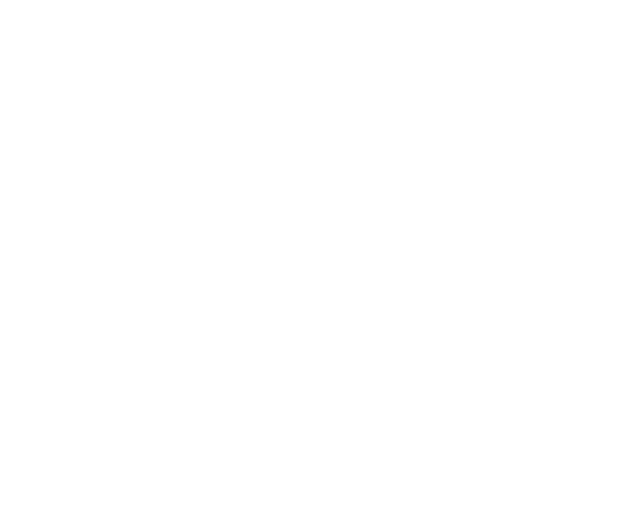
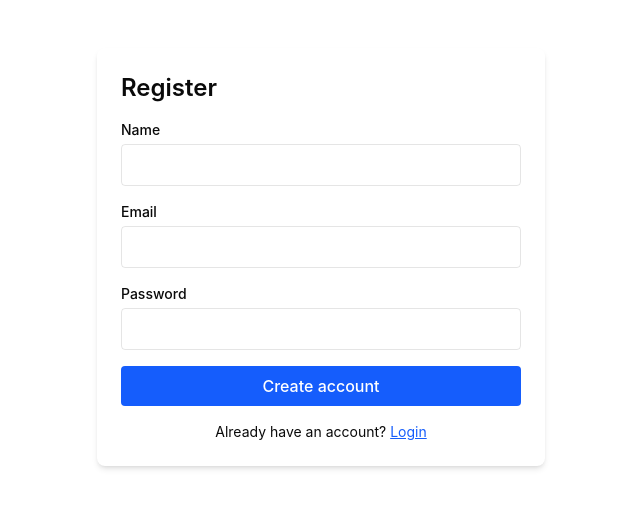
Before and after one commit to nizamiaa/OYUNCHU.AZ, a React (Vite) app: page /register in a window 1280 px wide. Before the commit this address had no page. Shown: the top 508 px of the page, without its empty margins (319-959 px from the left). Built offline with nearby package versions, Linux system fonts and the light colour scheme.

Commit message:
Login/Register section added

```diff
--- a/src/app/App.tsx
+++ b/src/app/App.tsx
@@ -4,6 +4,8 @@
 import ProductsManagement from './components/admin/ProductsManagement';
 import OrdersManagement from './components/admin/OrdersManagement';
 import UsersManagement from './components/admin/UsersManagement';
+import LoginPage from './components/LoginPage';
+import RegisterPage from './components/RegisterPage';
 import BasketPage from './components/BasketPage';
 
 export default function App() {
@@ -12,6 +14,8 @@
       <Routes>
         <Route path="/" element={<HomePage />} />
         <Route path="/admin" element={<AdminDashboard />} />
+        <Route path="/login" element={<LoginPage />} />
+        <Route path="/register" element={<RegisterPage />} />
         <Route path="/admin/products" element={<ProductsManagement />} />
         <Route path="/admin/orders" element={<OrdersManagement />} />
         <Route path="/admin/users" element={<UsersManagement />} />
--- a/src/app/components/Header.tsx
+++ b/src/app/components/Header.tsx
@@ -1,4 +1,5 @@
 import { Search, Heart, ShoppingCart, Menu, User, Globe } from 'lucide-react';
+import React, { useState, useEffect } from 'react';
 import { Link } from 'react-router-dom';
 
 export default function Header() {
@@ -11,28 +12,39 @@
     'Accessories'
   ];
 
+  const [modal, setModal] = useState<{ open: boolean; mode: 'login' | 'register' }>({
+    open: false,
+    mode: 'login'
+  });
+
+  // 🔒 Scroll lock when modal open
+  useEffect(() => {
+    document.body.style.overflow = modal.open ? 'hidden' : 'auto';
+  }, [modal.open]);
+
   return (
     <header className="bg-white shadow-md sticky top-0 z-50">
       {/* Top Header */}
       <div className="bg-blue-600 text-white py-2 px-4">
         <div className="container mx-auto flex justify-between items-center">
-          {/* Logo */}
           <Link to="/" className="text-2xl font-bold">
-            GameZone
+            Oyunchu
           </Link>
 
-          {/* Middle: Campaigns & Affiliates */}
           <div className="flex gap-6">
             <button className="hover:text-orange-400 transition">Campaigns</button>
             <button className="hover:text-orange-400 transition">Affiliates</button>
           </div>
 
-          {/* Right: Login/Register & Language */}
           <div className="flex items-center gap-4">
-            <button className="flex items-center gap-2 hover:text-orange-400 transition">
+            <button
+              onClick={() => setModal({ open: true, mode: 'login' })}
+              className="flex items-center gap-2 hover:text-orange-400 transition"
+            >
               <User size={20} />
-              <span>Login / Register</span>
+              <span>Login</span>
             </button>
+
             <button className="flex items-center gap-2 hover:text-orange-400 transition">
               <Globe size={20} />
               <span>EN</span>
@@ -44,14 +56,13 @@
       {/* Bottom Header */}
       <div className="bg-white py-3 px-4 border-b">
         <div className="container mx-auto flex justify-between items-center">
-          {/* Categories Directory */}
+          {/* Categories */}
           <div className="relative group">
             <button className="flex items-center gap-2 bg-orange-500 text-white px-4 py-2 rounded-lg hover:bg-orange-600 transition">
               <Menu size={20} />
               <span>All Categories</span>
             </button>
 
-            {/* Dropdown Menu */}
             <div className="absolute hidden group-hover:block top-full left-0 mt-1 bg-white shadow-xl rounded-lg w-64 py-2 border">
               {categories.map((category, index) => (
                 <button
@@ -64,7 +75,7 @@
             </div>
           </div>
 
-          {/* Search Bar */}
+          {/* Search */}
           <div className="flex-1 mx-8">
             <div className="relative">
               <input
@@ -78,7 +89,7 @@
             </div>
           </div>
 
-          {/* Favorites & Cart */}
+          {/* Icons */}
           <div className="flex items-center gap-4">
             <button className="relative p-2 hover:bg-gray-100 rounded-lg transition">
               <Heart size={24} className="text-blue-600" />
@@ -86,15 +97,95 @@
                 0
               </span>
             </button>
-            <Link to="/basket" className="relative p-2 hover:bg-gray-100 rounded-lg transition">
+            <button className="relative p-2 hover:bg-gray-100 rounded-lg transition">
               <ShoppingCart size={24} className="text-blue-600" />
               <span className="absolute -top-1 -right-1 bg-orange-500 text-white text-xs w-5 h-5 rounded-full flex items-center justify-center">
                 0
               </span>
-            </Link>
+            </button>
           </div>
         </div>
       </div>
+
+      {/* 🔥 MODAL + BLUR */}
+      {modal.open && (
+        <div className="fixed inset-0 z-[999] flex items-center justify-center">
+          {/* Blur Overlay */}
+          <div
+            className="absolute inset-0 bg-black/40 backdrop-blur-md"
+            onClick={() => setModal({ ...modal, open: false })}
+          />
+
+          {/* Modal */}
+          <div className="relative z-10 bg-white rounded-xl shadow-2xl w-full max-w-md mx-4 p-6">
+            <div className="flex justify-between items-center mb-4">
+              <h3 className="text-lg font-semibold">
+                {modal.mode === 'login' ? 'Login' : 'Register'}
+              </h3>
+              <button
+                className="text-gray-500 hover:text-black"
+                onClick={() => setModal({ ...modal, open: false })}
+              >
+                ✕
+              </button>
+            </div>
+
+            {modal.mode === 'login' ? (
+              <form className="space-y-4">
+                <div>
+                  <label className="block text-sm font-medium mb-1">Email</label>
+                  <input type="email" required className="w-full px-3 py-2 border rounded" />
+                </div>
+                <div>
+                  <label className="block text-sm font-medium mb-1">Password</label>
+                  <input type="password" required className="w-full px-3 py-2 border rounded" />
+                </div>
+                <button className="w-full bg-blue-600 text-white py-2 rounded">
+                  Sign in
+                </button>
+                <p className="text-sm text-center">
+                  Don&apos;t have an account?{' '}
+                  <button
+                    type="button"
+                    className="text-blue-600 underline"
+                    onClick={() => setModal({ open: true, mode: 'register' })}
+                  >
+                    Register
+                  </button>
+                </p>
+              </form>
+            ) : (
+              <form className="space-y-4">
+                <div>
+                  <label className="block text-sm font-medium mb-1">Name</label>
+                  <input type="text" required className="w-full px-3 py-2 border rounded" />
+                </div>
+                <div>
+                  <label className="block text-sm font-medium mb-1">Email</label>
+                  <input type="email" required className="w-full px-3 py-2 border rounded" />
+                </div>
+                <div>
+                  <label className="block text-sm font-medium mb-1">Password</label>
+                  <input type="password" required className="w-full px-3 py-2 border rounded" />
+                </div>
+                <button className="w-full bg-blue-600 text-white py-2 rounded">
+                  Create account
+                </button>
+                <p className="text-sm text-center">
+                  Already have an account?{' '}
+                  <button
+                    type="button"
+                    className="text-blue-600 underline"
+                    onClick={() => setModal({ open: true, mode: 'login' })}
+                  >
+                    Login
+                  </button>
+                </p>
+              </form>
+            )}
+          </div>
+        </div>
+      )}
     </header>
   );
 }
--- /dev/null
+++ b/src/app/components/LoginPage.tsx
@@ -0,0 +1,54 @@
+import React, { useState } from 'react';
+import { Link, useNavigate } from 'react-router-dom';
+
+export default function LoginPage() {
+  const [email, setEmail] = useState('');
+  const [password, setPassword] = useState('');
+  const navigate = useNavigate();
+
+  function handleSubmit(e: React.FormEvent) {
+    e.preventDefault();
+    // TODO: replace with real auth
+    console.log('login', { email, password });
+    navigate('/');
+  }
+
+  return (
+    <div className="container mx-auto px-4 py-12">
+      <div className="max-w-md mx-auto bg-white shadow-md rounded-lg p-6">
+        <h2 className="text-2xl font-semibold mb-4">Login</h2>
+        <form onSubmit={handleSubmit} className="space-y-4">
+          <div>
+            <label className="block text-sm font-medium mb-1">Email</label>
+            <input
+              type="email"
+              value={email}
+              onChange={(e) => setEmail(e.target.value)}
+              required
+              className="w-full px-3 py-2 border rounded"
+            />
+          </div>
+
+          <div>
+            <label className="block text-sm font-medium mb-1">Password</label>
+            <input
+              type="password"
+              value={password}
+              onChange={(e) => setPassword(e.target.value)}
+              required
+              className="w-full px-3 py-2 border rounded"
+            />
+          </div>
+
+          <button type="submit" className="w-full bg-blue-600 text-white py-2 rounded">
+            Sign in
+          </button>
+        </form>
+
+        <p className="text-sm text-center mt-4">
+          Don't have an account? <Link to="/register" className="text-blue-600 underline">Register</Link>
+        </p>
+      </div>
+    </div>
+  );
+}
--- /dev/null
+++ b/src/app/components/RegisterPage.tsx
@@ -0,0 +1,66 @@
+import React, { useState } from 'react';
+import { Link, useNavigate } from 'react-router-dom';
+
+export default function RegisterPage() {
+  const [name, setName] = useState('');
+  const [email, setEmail] = useState('');
+  const [password, setPassword] = useState('');
+  const navigate = useNavigate();
+
+  function handleSubmit(e: React.FormEvent) {
+    e.preventDefault();
+    // TODO: replace with real registration
+    console.log('register', { name, email, password });
+    navigate('/');
+  }
+
+  return (
+    <div className="container mx-auto px-4 py-12">
+      <div className="max-w-md mx-auto bg-white shadow-md rounded-lg p-6">
+        <h2 className="text-2xl font-semibold mb-4">Register</h2>
+        <form onSubmit={handleSubmit} className="space-y-4">
+          <div>
+            <label className="block text-sm font-medium mb-1">Name</label>
+            <input
+              type="text"
+              value={name}
+              onChange={(e) => setName(e.target.value)}
+              required
+              className="w-full px-3 py-2 border rounded"
+            />
+          </div>
+
+          <div>
+            <label className="block text-sm font-medium mb-1">Email</label>
+            <input
+              type="email"
+              value={email}
+              onChange={(e) => setEmail(e.target.value)}
+              required
+              className="w-full px-3 py-2 border rounded"
+            />
+          </div>
+
+          <div>
+            <label className="block text-sm font-medium mb-1">Password</label>
+            <input
+              type="password"
+              value={password}
+              onChange={(e) => setPassword(e.target.value)}
+              required
+              className="w-full px-3 py-2 border rounded"
+            />
+          </div>
+
+          <button type="submit" className="w-full bg-blue-600 text-white py-2 rounded">
+            Create account
+          </button>
+        </form>
+
+        <p className="text-sm text-center mt-4">
+          Already have an account? <Link to="/login" className="text-blue-600 underline">Login</Link>
+        </p>
+      </div>
+    </div>
+  );
+}
```
Also changed, not shown: src/app/components/HomePage.tsx (line endings or trailing spaces).
